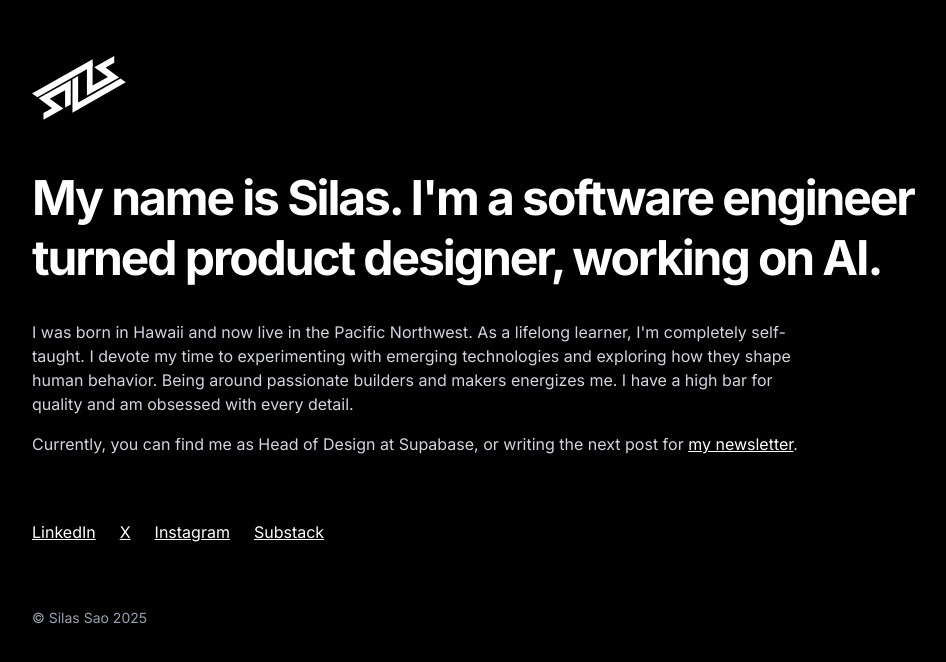
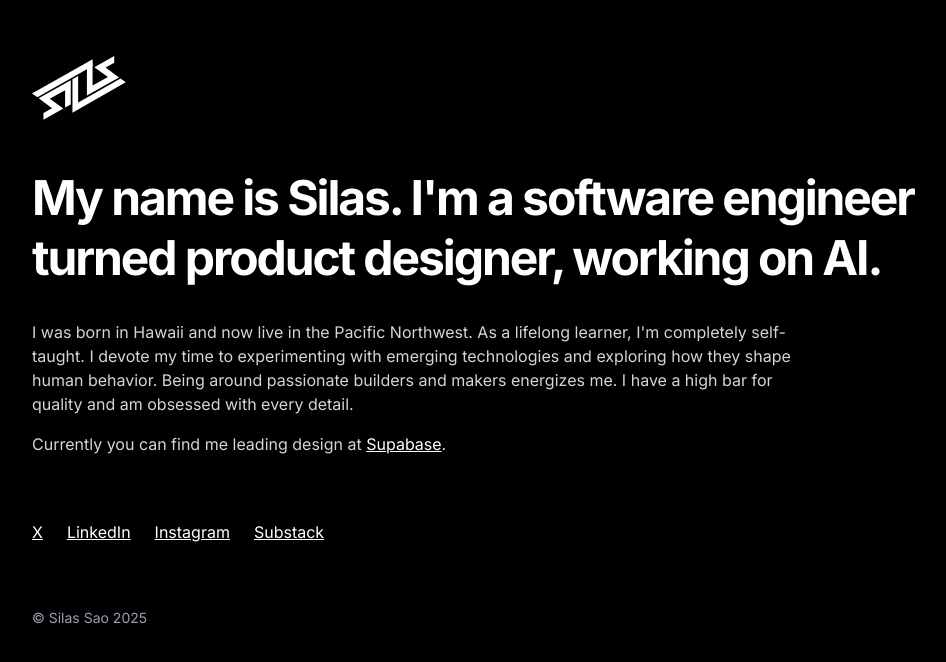
Before and after one commit to sao/silassao.com, a Next.js app: page / in a window 1280 px wide. Shown: the top 662 px of the page, without its empty margins (32-978 px from the left). Built offline with nearby package versions, Linux system fonts and the light colour scheme.

Commit message:
Revise the Supabase bio and swap X with LinkedIn.
Use Silas's exact current-role sentence, link Supabase, drop the newsletter clause from that line, and match the meta description.

Co-authored-by: Silas Sao <silassao@gmail.com>

```diff
--- a/app/layout.tsx
+++ b/app/layout.tsx
@@ -9,7 +9,7 @@ const inter = Inter({
 
 export const metadata: Metadata = {
   title: "Silas Sao - Product and Design Leader",
-  description: "Software engineer turned product designer and Head of Design at Supabase.",
+  description: "Software engineer turned product designer, leading design at Supabase.",
   icons: {
     icon: '/favicon.svg',
   },
--- a/app/page.tsx
+++ b/app/page.tsx
@@ -29,19 +29,15 @@ export default function Home() {
               I was born in Hawaii and now live in the Pacific Northwest. As a lifelong learner, I'm completely self-taught. I devote my time to experimenting with emerging technologies and exploring how they shape human behavior. Being around passionate builders and makers energizes me. I have a high bar for quality and am obsessed with every detail.
             </p>
             <p className="text-base text-gray-300">
-              Currently, you can find me as Head of Design at Supabase, or writing the next post for{" "}
-              <a href="http://userinference.substack.com/" target="_blank" className="underline hover:no-underline text-white">
-                my newsletter
-              </a>
-              .
+              Currently you can find me leading design at <a href="https://supabase.com" target="_blank" className="underline hover:no-underline text-white">Supabase</a>.
             </p>
           </div>
 
           {/* Social Links */}
           <div className="mb-12 sm:mb-16">
             <div className="flex flex-wrap gap-4 sm:gap-6 text-base">
+              <a href="https://x.com/silassao" target="_blank" className="underline hover:no-underline">X</a>
               <a href="https://www.linkedin.com/in/silassao/" target="_blank" className="underline hover:no-underline">LinkedIn</a>
-              <a href="https://x.com/silassao" target="_blank" className="underline hover:no-underline">X</a>
               <a href="https://www.instagram.com/silassao/" target="_blank" className="underline hover:no-underline">Instagram</a>
               <a href="http://userinference.substack.com/" target="_blank" className="underline hover:no-underline">Substack</a>
             </div>
```
Also changed, not shown: 1 other file (tests, documents, lock files or other folders).
